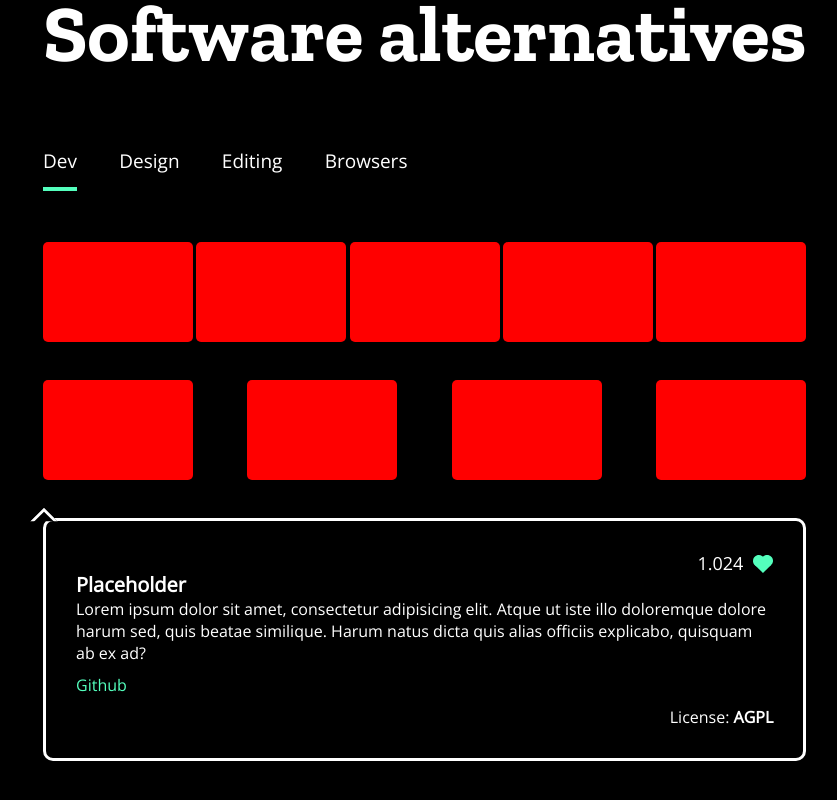
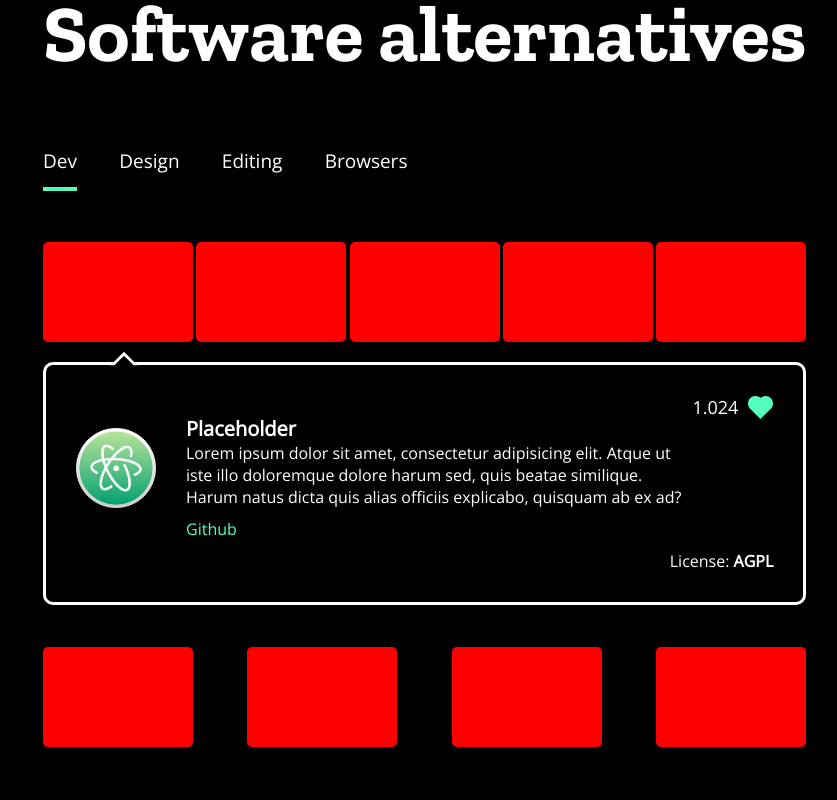
Before and after one commit to Axel-sudo/opensource, a plain HTML site: page index.html in a window 1280 px wide. Shown: the part 3650-4450 px from the top of the page, without its empty margins (2-839 px from the left). Drawn offline with nearby package versions, Linux system fonts and the light colour scheme.

Commit message:
fixed selection block

```diff
--- a/css/style.css
+++ b/css/style.css
@@ -344,6 +344,8 @@ h3 {
   display: flex;
   flex-wrap: wrap;
   flex-basis: 0;
+  transition: height .2s;
+  position: relative;
   justify-content: space-between;
 }
 
@@ -352,18 +354,18 @@ h3 {
   height: 100px;
   background-color: red;
   border-radius: 5px;
-  margin-bottom: 5%;
+  margin-bottom: 20px;
   cursor: pointer;
 }
 
 .selected {
   border-radius: 10px;
-  width: 100%;
   padding: 30px 30px;
   border: 3px solid #fff;
-  position: relative;
+  position: absolute;
   box-sizing: border-box;
   background: #000;
+  margin-bottom: 5%;
 }
 
 .sel-cursor {
@@ -406,8 +408,8 @@ h3 {
   margin-top: -3.5px;
   vertical-align: middle;
   background: url(../img/like.svg);
-  width: 20px;
-  height: 20px;
+  width: 25px;
+  height: 25px;
   background-position: center;
   background-repeat: no-repeat;
   background-size: contain;
@@ -417,6 +419,22 @@ h3 {
 .license {
   padding-top: 10px;
   text-align: right;
+}
+
+.sel-container {
+  display: flex;
+  align-items: center;
+}
+
+.sel-icon {
+  margin-right: 30px;
+  flex-shrink: 0;
+  width: 80px;
+  height: 80px;
+  background-position: center;
+  background-repeat: no-repeat;
+  background-size: contain;
+  background-image: url(../img/atom.png);
 }
 
 /* Screen content */
--- a/index.html
+++ b/index.html
@@ -219,6 +219,24 @@
             <div class="res-item" data-item="atom">
               <div class="img-icon" style="background-image:url(./img/atom.png)"></div>
             </div>
+            <div class="res-item" data-item="atom" style="margin-bottom:305px;">
+              <div class="img-icon" style="background-image:url(./img/atom.png)"></div>
+            </div>
+
+            <div class="selected" style="top:120px;">
+              <div class="sel-cursor" style="left:50px;"></div>
+              <div class="likes">1.024<span class="heart"></span></div>
+              <div class="sel-container">
+                <div class="sel-icon"></div>
+                <div class="sel-body">
+                  <span class="sel-title">Placeholder</span>
+                  <div class="sel-text">Lorem ipsum dolor sit amet, consectetur adipisicing elit. Atque ut iste illo doloremque dolore harum sed, quis beatae similique. Harum natus dicta quis alias officiis explicabo, quisquam ab ex ad?</div>
+                  <a href="https://example.com">Github</a>
+                </div>
+              </div>
+              <div class="license">License: <span class="bold">AGPL</span></div>
+            </div>
+
             <div class="res-item" data-item="atom">
               <div class="img-icon" style="background-image:url(./img/atom.png)"></div>
             </div>
@@ -240,20 +258,7 @@
             <div class="res-item" data-item="atom">
               <div class="img-icon" style="background-image:url(./img/atom.png)"></div>
             </div>
-            <div class="res-item" data-item="atom">
-              <div class="img-icon" style="background-image:url(./img/atom.png)"></div>
-            </div>
-            <div class="selected">
-              <div class="sel-cursor"></div>
-              <div class="likes">1.024<span class="heart"></span></div>
-              <div class="sel-icon"></div>
-              <div class="sel-body">
-                <span class="sel-title">Placeholder</span>
-                <div class="sel-text">Lorem ipsum dolor sit amet, consectetur adipisicing elit. Atque ut iste illo doloremque dolore harum sed, quis beatae similique. Harum natus dicta quis alias officiis explicabo, quisquam ab ex ad?</div>
-                <a href="https://example.com">Github</a>
-              </div>
-              <div class="license">License: <span class="bold">AGPL</span></div>
-            </div>
+
           </div>
         </div>
       </div>
```
